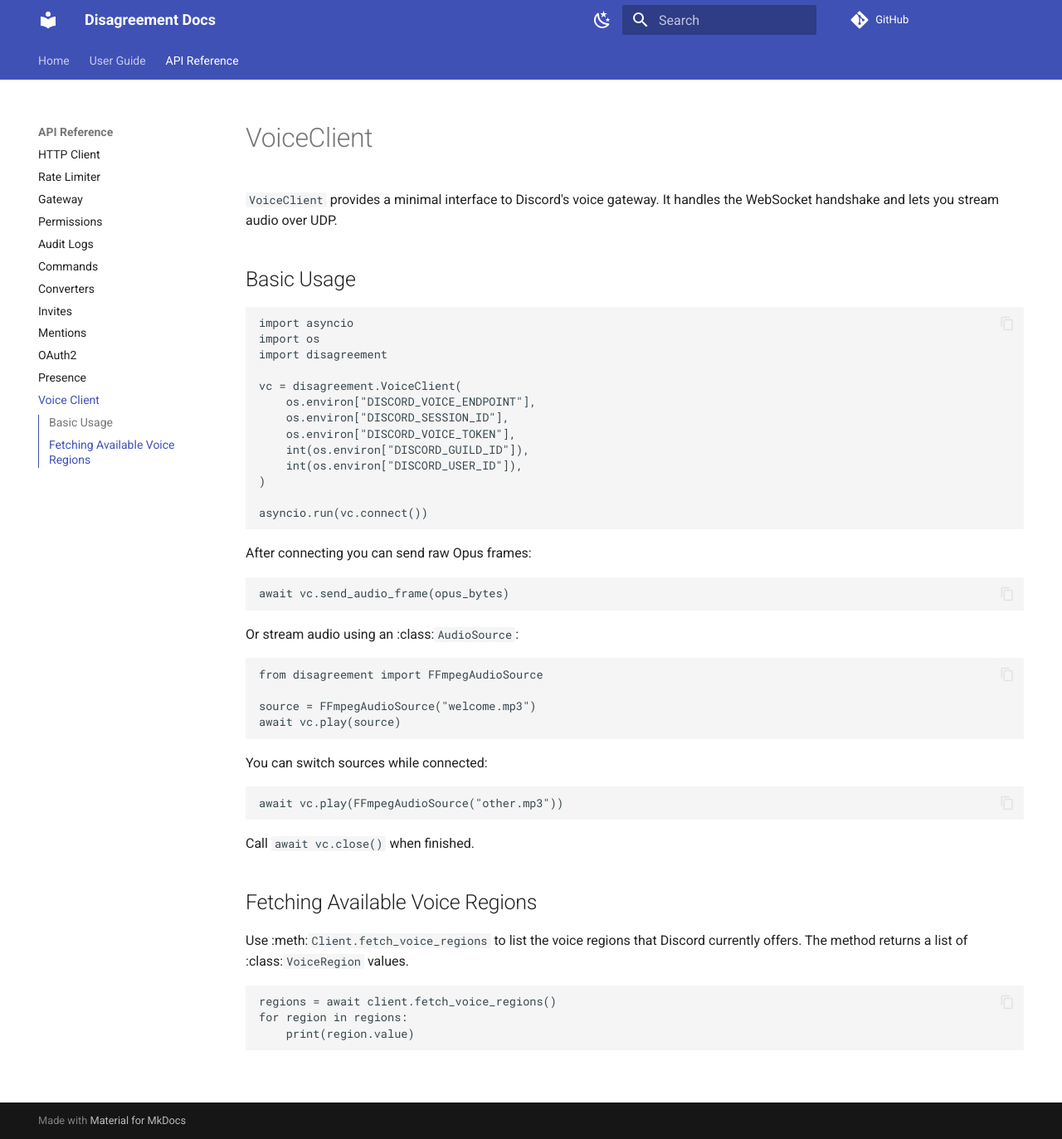
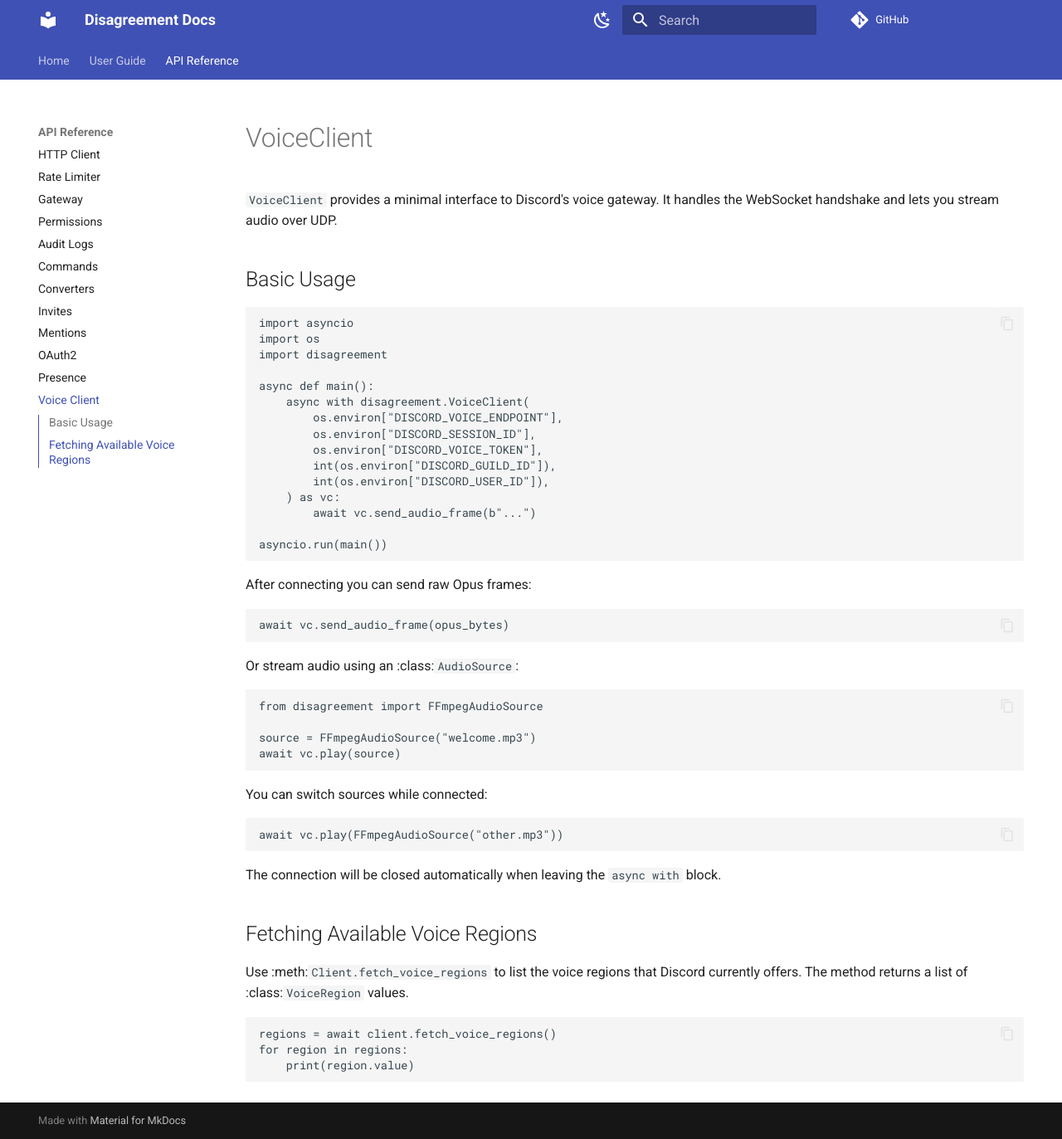
Before and after one commit to Slipstreamm/disagreement, an MkDocs documentation site: the page built from docs/voice_client.md, in a window 1280 px wide and 1373 px high. Shown: the whole window at 83% size. Built offline with MkDocs 1.6.1 and Material for MkDocs 9.7.7, drawn with Linux system fonts in a browser that asks for light colours; comment, search, counter and statistics services are not loaded.

Commit message:
Add async context manager to VoiceClient (#67)

````diff
--- a/docs/voice_client.md
+++ b/docs/voice_client.md
@@ -9,15 +9,17 @@
 import os
 import disagreement
 
-vc = disagreement.VoiceClient(
-    os.environ["DISCORD_VOICE_ENDPOINT"],
-    os.environ["DISCORD_SESSION_ID"],
-    os.environ["DISCORD_VOICE_TOKEN"],
-    int(os.environ["DISCORD_GUILD_ID"]),
-    int(os.environ["DISCORD_USER_ID"]),
-)
+async def main():
+    async with disagreement.VoiceClient(
+        os.environ["DISCORD_VOICE_ENDPOINT"],
+        os.environ["DISCORD_SESSION_ID"],
+        os.environ["DISCORD_VOICE_TOKEN"],
+        int(os.environ["DISCORD_GUILD_ID"]),
+        int(os.environ["DISCORD_USER_ID"]),
+    ) as vc:
+        await vc.send_audio_frame(b"...")
 
-asyncio.run(vc.connect())
+asyncio.run(main())
 ```
 
 After connecting you can send raw Opus frames:
@@ -41,7 +43,7 @@
 await vc.play(FFmpegAudioSource("other.mp3"))
 ```
 
-Call `await vc.close()` when finished.
+The connection will be closed automatically when leaving the `async with` block.
 
 ## Fetching Available Voice Regions
 
````
Also changed, not shown: 1 other file.
